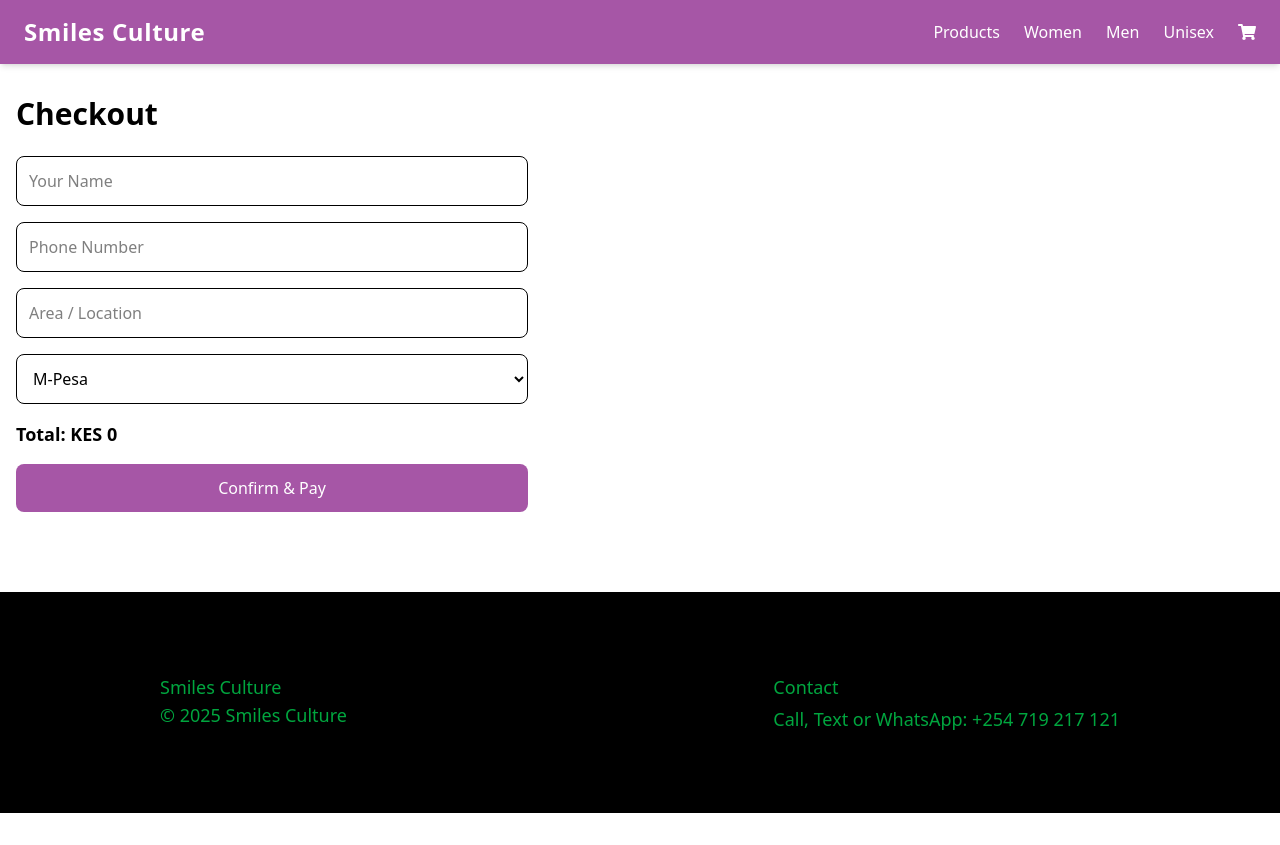
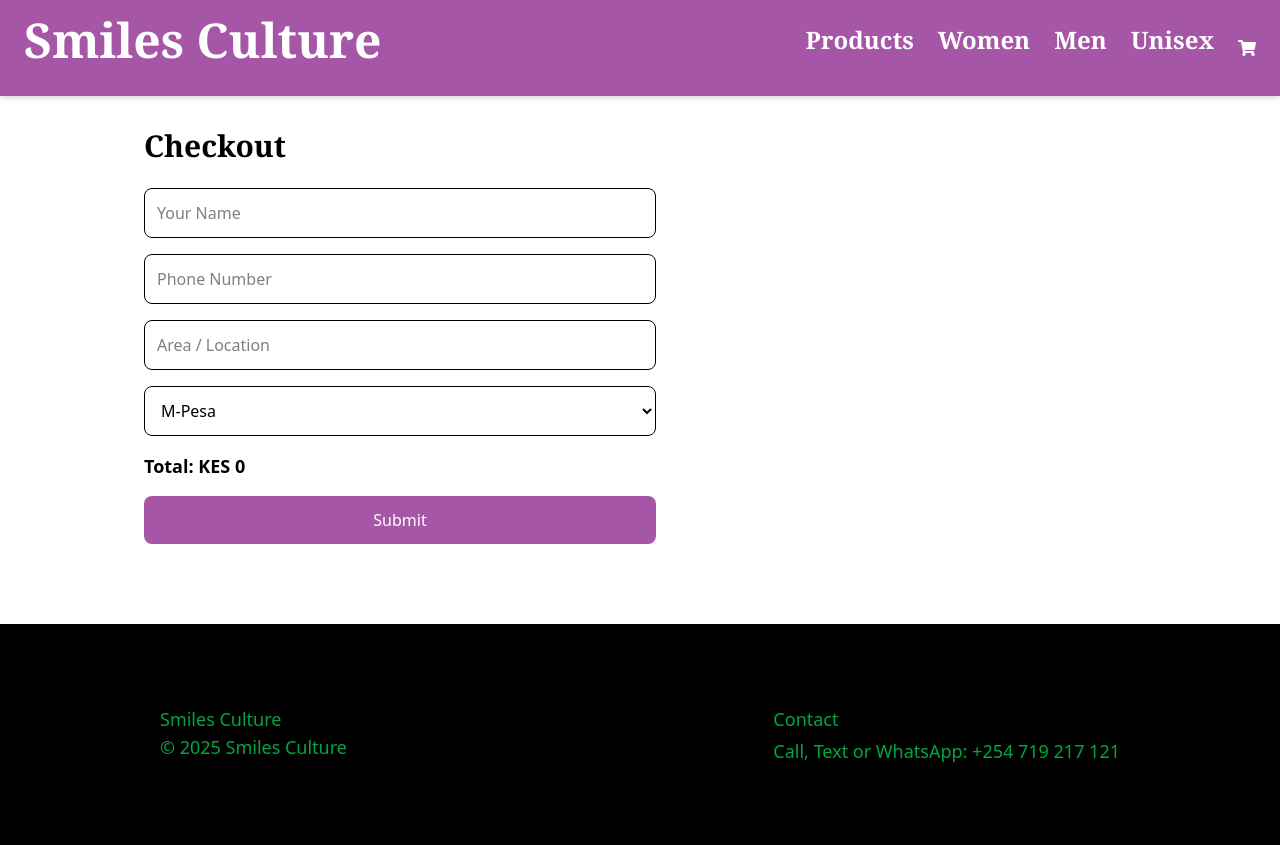
Before and after one commit to clairekimani123/Smiles-culture, a React (Vite) app: page /checkout in a window 1280 px wide. Before the commit the page ends 813 px from the top, so only its background shows below. Built offline with nearby package versions, Linux system fonts and the light colour scheme; no server answers.

Commit message:
fixed the checkout code

```diff
--- a/src/components/Navbar.jsx
+++ b/src/components/Navbar.jsx
@@ -19,16 +19,16 @@ export default function Navbar() {
     <nav className="bg-[#A656A6] text-white shadow-md sticky top-0 z-40">
       <div className="container mx-auto px-6 py-4 flex items-center justify-between">
         {/* Logo / Brand Name */}
-        <Link to="/" className="text-2xl font-bold tracking-wide">
+        <Link to="/" className="text-5xl font-bold font-serif mb-4">
           Smiles Culture
         </Link>
 
         {/* Links */}
         <div className="flex items-center gap-6">
-          <Link to="/products" className="hover:text-purple-200 transition">Products</Link>
-          <Link to="/products?cat=women" className="hover:text-purple-200 transition">Women</Link>
-          <Link to="/products?cat=men" className="hover:text-purple-200 transition">Men</Link>
-          <Link to="/products?cat=unisex" className="hover:text-purple-200 transition">Unisex</Link>
+          <Link to="/products" className="hover:text-purple-200 text-2xl font-bold font-serif mb-4 transition">Products</Link>
+          <Link to="/products?cat=women" className="hover:text-purple-200 text-2xl font-bold font-serif mb-4 transition">Women</Link>
+          <Link to="/products?cat=men" className="hover:text-purple-200 text-2xl font-bold font-serif mb-4 transition">Men</Link>
+          <Link to="/products?cat=unisex" className="hover:text-purple-200 text-2xl font-bold font-serif mb-4 transition">Unisex</Link>
 
           {/* Cart */}
           <Link to="/cart" className="relative text-lg">
--- a/src/pages/CheckoutPage.jsx
+++ b/src/pages/CheckoutPage.jsx
@@ -12,7 +12,11 @@ export default function CheckoutPage() {
   const handleSubmit = async (e) => {
     e.preventDefault()
     try {
-      const res = await api.post('cart/checkout/', { ...form, items: cartItems })
+     const res = await api.post('checkout/', {
+  ...form,
+  amount: total,   // 👈 Add total
+  items: cartItems
+})
       alert('Order placed successfully!')
       clearCart()
     } catch (err) {
@@ -22,8 +26,8 @@ export default function CheckoutPage() {
   }
 
   return (
-    <div className="container mx-auto px-4 py-8">
-      <h2 className="text-3xl font-bold mb-6">Checkout</h2>
+    <div className="w-full max-w-screen-lg mx-auto px-4 py-8">
+      <h2 className="text-3xl font-bold font-serif mb-6">Checkout</h2>
       <form onSubmit={handleSubmit} className="space-y-4 max-w-lg">
         <input type="text" name="name" placeholder="Your Name" required
           value={form.name} onChange={handleChange}
@@ -40,7 +44,7 @@ export default function CheckoutPage() {
         </select>
         <p className="font-bold text-lg">Total: KES {total}</p>
         <button type="submit" className="w-full py-3 bg-[#A656A6] text-white rounded-lg hover:bg-[#823C82] transition">
-          Confirm & Pay
+          Submit
         </button>
       </form>
     </div>
--- a/src/pages/Home.jsx
+++ b/src/pages/Home.jsx
@@ -6,7 +6,7 @@ const Home = () => {
     <div className="bg-purple-50 min-h-screen">
       {/* Hero Section */}
       <section className="text-center py-20 bg-gradient-to-r from-[#A656A6] to-[#823C82] text-white">
-        <h1 className="text-5xl font-bold mb-4">Welcome to Smile's Culture Shop</h1>
+        <h1 className="text-5xl font-bold font-serif mb-4">Welcome to Smiles Culture Shop</h1>
         <p className="text-lg mb-6">
           Discover amazing products, shop securely, and enjoy fast delivery.
         </p>
```
Also changed, not shown: 1 other file (tests, documents, lock files or other folders).
